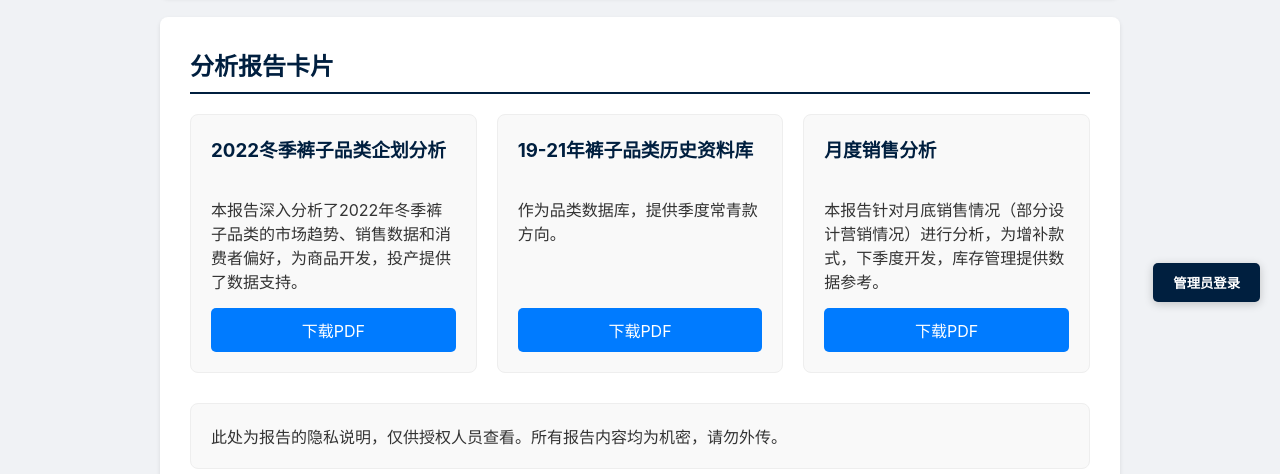
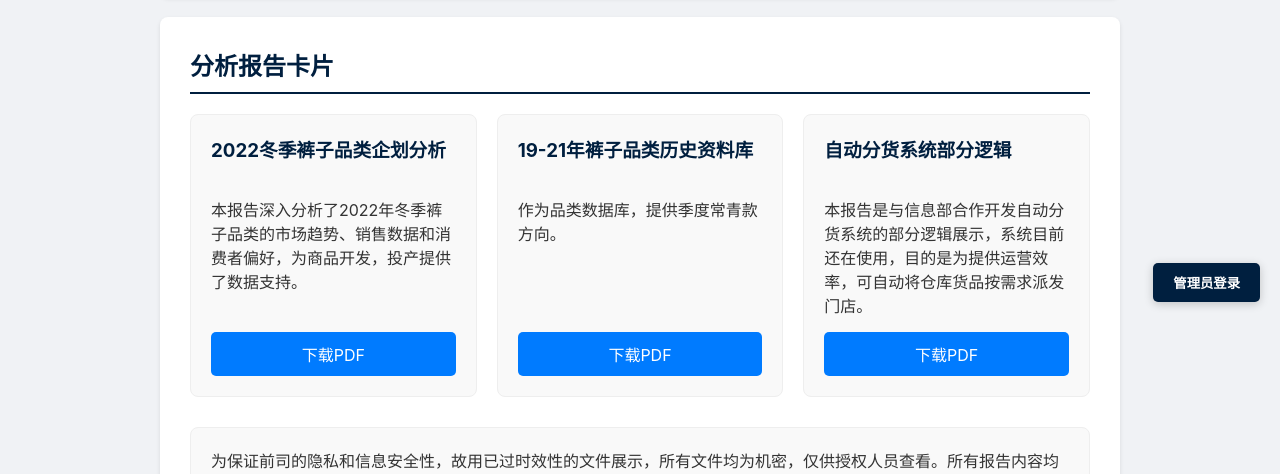
Before and after one commit to Anniehe484/portfolio, a plain HTML site: page index.html in a window 1280 px wide. Shown: the part 478-952 px from the top of the page. Drawn offline with Linux system fonts and the light colour scheme.

Commit message:
Update index.html

```diff
--- a/index.html
+++ b/index.html
@@ -222,13 +222,13 @@
                     <a href="reports/19-21_pants_database.pdf" class="download-btn" data-key="report-2-pdf" download>下载PDF</a>
                 </div>
                 <div class="report-card">
-                    <h3 class="editable" data-key="report-3-title">月度销售分析</h3>
-                    <p class="description editable" data-key="report-3-desc">本报告针对月底销售情况（部分设计营销情况）进行分析，为增补款式，下季度开发，库存管理提供数据参考。</p>
+                    <h3 class="editable" data-key="report-3-title">自动分货系统部分逻辑</h3>
+                    <p class="description editable" data-key="report-3-desc">本报告是与信息部合作开发自动分货系统的部分逻辑展示，系统目前还在使用，目的是为提供运营效率，可自动将仓库货品按需求派发门店。</p>
                     <a href="reports/monthly_sales_analysis.pdf" class="download-btn" data-key="report-3-pdf" download>下载PDF</a>
                 </div>
             </div>
             <div class="privacy-note editable" data-key="privacy-note-content">
-                此处为报告的隐私说明，仅供授权人员查看。所有报告内容均为机密，请勿外传。
+                为保证前司的隐私和信息安全性，故用已过时效性的文件展示，所有文件均为机密，仅供授权人员查看。所有报告内容均为机密，请勿外传。
             </div>
         </div>
 
```
